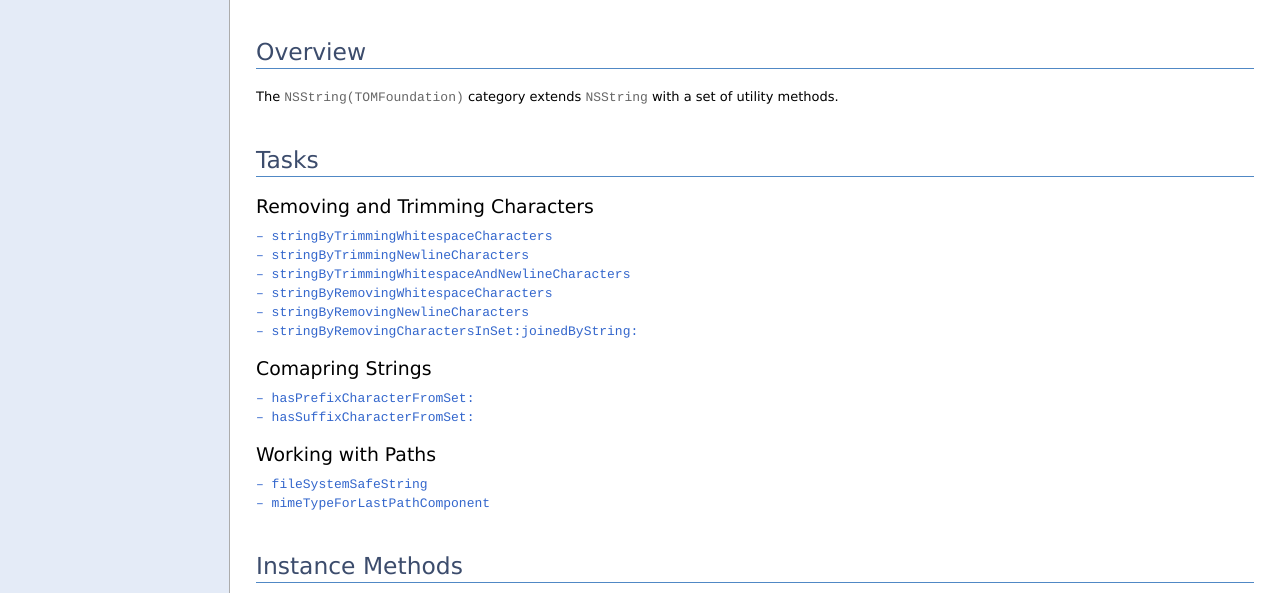
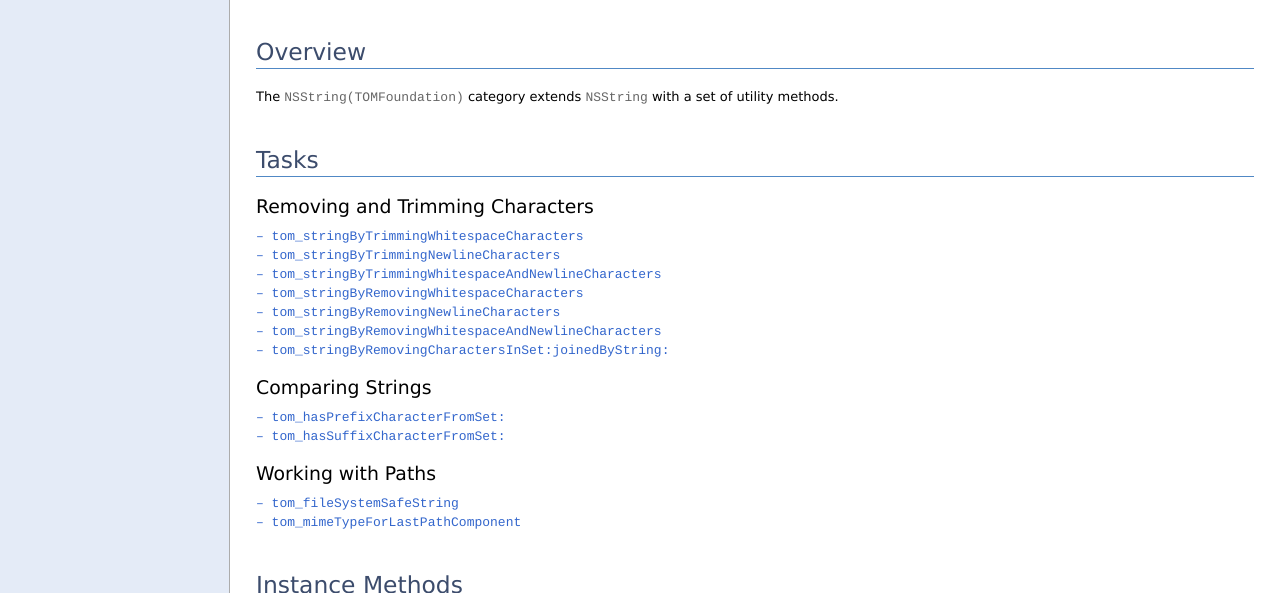
Before and after one commit to tomazsh/TOMFoundation, a plain HTML site: page Categories/NSString+TOMFoundation.html in a window 1280 px wide. Shown: the part 207-800 px from the top of the page. Drawn offline with Linux system fonts and the light colour scheme.

Commit message:
Update documentation for 0.0.2

```diff
--- a/Categories/NSString+TOMFoundation.html
+++ b/Categories/NSString+TOMFoundation.html
@@ -44,25 +44,27 @@
 
 	<option value="instance_methods">Instance Methods</option>
 
-	<option value="//api/name/fileSystemSafeString">&nbsp;&nbsp;&nbsp;&nbsp;- fileSystemSafeString</option>
+	<option value="//api/name/tom_fileSystemSafeString">&nbsp;&nbsp;&nbsp;&nbsp;- tom_fileSystemSafeString</option>
 
-	<option value="//api/name/hasPrefixCharacterFromSet:">&nbsp;&nbsp;&nbsp;&nbsp;- hasPrefixCharacterFromSet:</option>
+	<option value="//api/name/tom_hasPrefixCharacterFromSet:">&nbsp;&nbsp;&nbsp;&nbsp;- tom_hasPrefixCharacterFromSet:</option>
 
-	<option value="//api/name/hasSuffixCharacterFromSet:">&nbsp;&nbsp;&nbsp;&nbsp;- hasSuffixCharacterFromSet:</option>
+	<option value="//api/name/tom_hasSuffixCharacterFromSet:">&nbsp;&nbsp;&nbsp;&nbsp;- tom_hasSuffixCharacterFromSet:</option>
 
-	<option value="//api/name/mimeTypeForLastPathComponent">&nbsp;&nbsp;&nbsp;&nbsp;- mimeTypeForLastPathComponent</option>
+	<option value="//api/name/tom_mimeTypeForLastPathComponent">&nbsp;&nbsp;&nbsp;&nbsp;- tom_mimeTypeForLastPathComponent</option>
 
-	<option value="//api/name/stringByRemovingCharactersInSet:joinedByString:">&nbsp;&nbsp;&nbsp;&nbsp;- stringByRemovingCharactersInSet:joinedByString:</option>
+	<option value="//api/name/tom_stringByRemovingCharactersInSet:joinedByString:">&nbsp;&nbsp;&nbsp;&nbsp;- tom_stringByRemovingCharactersInSet:joinedByString:</option>
 
-	<option value="//api/name/stringByRemovingNewlineCharacters">&nbsp;&nbsp;&nbsp;&nbsp;- stringByRemovingNewlineCharacters</option>
+	<option value="//api/name/tom_stringByRemovingNewlineCharacters">&nbsp;&nbsp;&nbsp;&nbsp;- tom_stringByRemovingNewlineCharacters</option>
 
-	<option value="//api/name/stringByRemovingWhitespaceCharacters">&nbsp;&nbsp;&nbsp;&nbsp;- stringByRemovingWhitespaceCharacters</option>
+	<option value="//api/name/tom_stringByRemovingWhitespaceAndNewlineCharacters">&nbsp;&nbsp;&nbsp;&nbsp;- tom_stringByRemovingWhitespaceAndNewlineCharacters</option>
 
-	<option value="//api/name/stringByTrimmingNewlineCharacters">&nbsp;&nbsp;&nbsp;&nbsp;- stringByTrimmingNewlineCharacters</option>
+	<option value="//api/name/tom_stringByRemovingWhitespaceCharacters">&nbsp;&nbsp;&nbsp;&nbsp;- tom_stringByRemovingWhitespaceCharacters</option>
 
-	<option value="//api/name/stringByTrimmingWhitespaceAndNewlineCharacters">&nbsp;&nbsp;&nbsp;&nbsp;- stringByTrimmingWhitespaceAndNewlineCharacters</option>
+	<option value="//api/name/tom_stringByTrimmingNewlineCharacters">&nbsp;&nbsp;&nbsp;&nbsp;- tom_stringByTrimmingNewlineCharacters</option>
 
-	<option value="//api/name/stringByTrimmingWhitespaceCharacters">&nbsp;&nbsp;&nbsp;&nbsp;- stringByTrimmingWhitespaceCharacters</option>
+	<option value="//api/name/tom_stringByTrimmingWhitespaceAndNewlineCharacters">&nbsp;&nbsp;&nbsp;&nbsp;- tom_stringByTrimmingWhitespaceAndNewlineCharacters</option>
+
+	<option value="//api/name/tom_stringByTrimmingWhitespaceCharacters">&nbsp;&nbsp;&nbsp;&nbsp;- tom_stringByTrimmingWhitespaceCharacters</option>
 
 
 
@@ -82,7 +84,7 @@
 
 	<li><span class="nodisclosure"></span><span class="sectionName"><a href="#task_Removing and Trimming Characters">Removing and Trimming Characters</a></span></li>
 
-	<li><span class="nodisclosure"></span><span class="sectionName"><a href="#task_Comapring Strings">Comapring Strings</a></span></li>
+	<li><span class="nodisclosure"></span><span class="sectionName"><a href="#task_Comparing Strings">Comparing Strings</a></span></li>
 
 	<li><span class="nodisclosure"></span><span class="sectionName"><a href="#task_Working with Paths">Working with Paths</a></span></li>
 
@@ -98,25 +100,27 @@
 
 <li role="treeitem" class="children"><span class="disclosure"></span><span class="sectionName"><a href="#instance_methods">Instance Methods</a></span><ul>
 
-	<li><span class="nodisclosure"></span><span class="sectionName"><a href="#//api/name/fileSystemSafeString">fileSystemSafeString</a></span></li>
+	<li><span class="nodisclosure"></span><span class="sectionName"><a href="#//api/name/tom_fileSystemSafeString">tom_fileSystemSafeString</a></span></li>
 
-	<li><span class="nodisclosure"></span><span class="sectionName"><a href="#//api/name/hasPrefixCharacterFromSet:">hasPrefixCharacterFromSet:</a></span></li>
+	<li><span class="nodisclosure"></span><span class="sectionName"><a href="#//api/name/tom_hasPrefixCharacterFromSet:">tom_hasPrefixCharacterFromSet:</a></span></li>
 
-	<li><span class="nodisclosure"></span><span class="sectionName"><a href="#//api/name/hasSuffixCharacterFromSet:">hasSuffixCharacterFromSet:</a></span></li>
+	<li><span class="nodisclosure"></span><span class="sectionName"><a href="#//api/name/tom_hasSuffixCharacterFromSet:">tom_hasSuffixCharacterFromSet:</a></span></li>
 
-	<li><span class="nodisclosure"></span><span class="sectionName"><a href="#//api/name/mimeTypeForLastPathComponent">mimeTypeForLastPathComponent</a></span></li>
+	<li><span class="nodisclosure"></span><span class="sectionName"><a href="#//api/name/tom_mimeTypeForLastPathComponent">tom_mimeTypeForLastPathComponent</a></span></li>
 
-	<li><span class="nodisclosure"></span><span class="sectionName"><a href="#//api/name/stringByRemovingCharactersInSet:joinedByString:">stringByRemovingCharactersInSet:joinedByString:</a></span></li>
+	<li><span class="nodisclosure"></span><span class="sectionName"><a href="#//api/name/tom_stringByRemovingCharactersInSet:joinedByString:">tom_stringByRemovingCharactersInSet:joinedByString:</a></span></li>
 
-	<li><span class="nodisclosure"></span><span class="sectionName"><a href="#//api/name/stringByRemovingNewlineCharacters">stringByRemovingNewlineCharacters</a></span></li>
+	<li><span class="nodisclosure"></span><span class="sectionName"><a href="#//api/name/tom_stringByRemovingNewlineCharacters">tom_stringByRemovingNewlineCharacters</a></span></li>
 
-	<li><span class="nodisclosure"></span><span class="sectionName"><a href="#//api/name/stringByRemovingWhitespaceCharacters">stringByRemovingWhitespaceCharacters</a></span></li>
+	<li><span class="nodisclosure"></span><span class="sectionName"><a href="#//api/name/tom_stringByRemovingWhitespaceAndNewlineCharacters">tom_stringByRemovingWhitespaceAndNewlineCharacters</a></span></li>
 
-	<li><span class="nodisclosure"></span><span class="sectionName"><a href="#//api/name/stringByTrimmingNewlineCharacters">stringByTrimmingNewlineCharacters</a></span></li>
+	<li><span class="nodisclosure"></span><span class="sectionName"><a href="#//api/name/tom_stringByRemovingWhitespaceCharacters">tom_stringByRemovingWhitespaceCharacters</a></span></li>
 
-	<li><span class="nodisclosure"></span><span class="sectionName"><a href="#//api/name/stringByTrimmingWhitespaceAndNewlineCharacters">stringByTrimmingWhitespaceAndNewlineCharacters</a></span></li>
+	<li><span class="nodisclosure"></span><span class="sectionName"><a href="#//api/name/tom_stringByTrimmingNewlineCharacters">tom_stringByTrimmingNewlineCharacters</a></span></li>
 
-	<li><span class="nodisclosure"></span><span class="sectionName"><a href="#//api/name/stringByTrimmingWhitespaceCharacters">stringByTrimmingWhitespaceCharacters</a></span></li>
+	<li><span class="nodisclosure"></span><span class="sectionName"><a href="#//api/name/tom_stringByTrimmingWhitespaceAndNewlineCharacters">tom_stringByTrimmingWhitespaceAndNewlineCharacters</a></span></li>
+
+	<li><span class="nodisclosure"></span><span class="sectionName"><a href="#//api/name/tom_stringByTrimmingWhitespaceCharacters">tom_stringByTrimmingWhitespaceCharacters</a></span></li>
 
 </ul></li>
 
@@ -170,42 +174,49 @@
 						<ul class="task-list">
 							<li>
 	<span class="tooltip">
-		<code><a href="#//api/name/stringByTrimmingWhitespaceCharacters">&ndash;&nbsp;stringByTrimmingWhitespaceCharacters</a></code>
+		<code><a href="#//api/name/tom_stringByTrimmingWhitespaceCharacters">&ndash;&nbsp;tom_stringByTrimmingWhitespaceCharacters</a></code>
 		<span class="tooltip"><p>Creates and returns a new string by trimming whitespace characters from the receiver.</p></span>
 	</span>
 
 
 </li><li>
 	<span class="tooltip">
-		<code><a href="#//api/name/stringByTrimmingNewlineCharacters">&ndash;&nbsp;stringByTrimmingNewlineCharacters</a></code>
+		<code><a href="#//api/name/tom_stringByTrimmingNewlineCharacters">&ndash;&nbsp;tom_stringByTrimmingNewlineCharacters</a></code>
 		<span class="tooltip"><p>Creates and returns a new string by trimming newline characters from the receiver.</p></span>
 	</span>
 
 
 </li><li>
 	<span class="tooltip">
-		<code><a href="#//api/name/stringByTrimmingWhitespaceAndNewlineCharacters">&ndash;&nbsp;stringByTrimmingWhitespaceAndNewlineCharacters</a></code>
+		<code><a href="#//api/name/tom_stringByTrimmingWhitespaceAndNewlineCharacters">&ndash;&nbsp;tom_stringByTrimmingWhitespaceAndNewlineCharacters</a></code>
 		<span class="tooltip"><p>Creates and returns a new string by trimming whitespace and newline characters from the receiver.</p></span>
 	</span>
 
 
 </li><li>
 	<span class="tooltip">
-		<code><a href="#//api/name/stringByRemovingWhitespaceCharacters">&ndash;&nbsp;stringByRemovingWhitespaceCharacters</a></code>
+		<code><a href="#//api/name/tom_stringByRemovingWhitespaceCharacters">&ndash;&nbsp;tom_stringByRemovingWhitespaceCharacters</a></code>
 		<span class="tooltip"><p>Creates and returns a new string by removing all whitespace characters from the receiver.</p></span>
 	</span>
 
 
 </li><li>
 	<span class="tooltip">
-		<code><a href="#//api/name/stringByRemovingNewlineCharacters">&ndash;&nbsp;stringByRemovingNewlineCharacters</a></code>
+		<code><a href="#//api/name/tom_stringByRemovingNewlineCharacters">&ndash;&nbsp;tom_stringByRemovingNewlineCharacters</a></code>
 		<span class="tooltip"><p>Creates and returns a new string by removing all newline characters from the receiver.</p></span>
 	</span>
 
 
 </li><li>
 	<span class="tooltip">
-		<code><a href="#//api/name/stringByRemovingCharactersInSet:joinedByString:">&ndash;&nbsp;stringByRemovingCharactersInSet:joinedByString:</a></code>
+		<code><a href="#//api/name/tom_stringByRemovingWhitespaceAndNewlineCharacters">&ndash;&nbsp;tom_stringByRemovingWhitespaceAndNewlineCharacters</a></code>
+		<span class="tooltip"><p>Creates and returns a new string by removing all whitespace and newline characters from the receiver.</p></span>
+	</span>
+
+
+</li><li>
+	<span class="tooltip">
+		<code><a href="#//api/name/tom_stringByRemovingCharactersInSet:joinedByString:">&ndash;&nbsp;tom_stringByRemovingCharactersInSet:joinedByString:</a></code>
 		<span class="tooltip"><p>Creates and returns a new string by removing all whitespace and newline characters from the receiver.</p></span>
 	</span>
 
@@ -214,20 +225,20 @@
 						</ul>
 
 
-						<a title="Comapring Strings" name="task_Comapring Strings"></a>
-						<h3 class="subsubtitle task-title">Comapring Strings</h3>
+						<a title="Comparing Strings" name="task_Comparing Strings"></a>
+						<h3 class="subsubtitle task-title">Comparing Strings</h3>
 
 						<ul class="task-list">
 							<li>
 	<span class="tooltip">
-		<code><a href="#//api/name/hasPrefixCharacterFromSet:">&ndash;&nbsp;hasPrefixCharacterFromSet:</a></code>
+		<code><a href="#//api/name/tom_hasPrefixCharacterFromSet:">&ndash;&nbsp;tom_hasPrefixCharacterFromSet:</a></code>
 		<span class="tooltip"><p>Checks if the receiver&rsquo;s first character is a member of a character set.</p></span>
 	</span>
 
 
 </li><li>
 	<span class="tooltip">
-		<code><a href="#//api/name/hasSuffixCharacterFromSet:">&ndash;&nbsp;hasSuffixCharacterFromSet:</a></code>
+		<code><a href="#//api/name/tom_hasSuffixCharacterFromSet:">&ndash;&nbsp;tom_hasSuffixCharacterFromSet:</a></code>
 		<span class="tooltip"><p>Checks if the receiver&rsquo;s last character is a member of a character set.</p></span>
 	</span>
 
@@ -242,14 +253,14 @@
 						<ul class="task-list">
 							<li>
 	<span class="tooltip">
-		<code><a href="#//api/name/fileSystemSafeString">&ndash;&nbsp;fileSystemSafeString</a></code>
+		<code><a href="#//api/name/tom_fileSystemSafeString">&ndash;&nbsp;tom_fileSystemSafeString</a></code>
 		<span class="tooltip"><p>Creates and returns a new file system safe string from the receiver.</p></span>
 	</span>
 
 
 </li><li>
 	<span class="tooltip">
-		<code><a href="#//api/name/mimeTypeForLastPathComponent">&ndash;&nbsp;mimeTypeForLastPathComponent</a></code>
+		<code><a href="#//api/name/tom_mimeTypeForLastPathComponent">&ndash;&nbsp;tom_mimeTypeForLastPathComponent</a></code>
 		<span class="tooltip"><p>Attempts to create a mime type representation string from the receiver&rsquo;s filename extension.</p></span>
 	</span>
 
@@ -272,8 +283,8 @@
 						<h2 class="subtitle subtitle-methods">Instance Methods</h2>
 
 						<div class="section-method">
-	<a name="//api/name/fileSystemSafeString" title="fileSystemSafeString"></a>
-	<h3 class="subsubtitle method-title">fileSystemSafeString</h3>
+	<a name="//api/name/tom_fileSystemSafeString" title="tom_fileSystemSafeString"></a>
+	<h3 class="subsubtitle method-title">tom_fileSystemSafeString</h3>
 
 
 
@@ -283,7 +294,7 @@
 
 
 
-	<div class="method-subsection method-declaration"><code>- (NSString *)fileSystemSafeString</code></div>
+	<div class="method-subsection method-declaration"><code>- (NSString *)tom_fileSystemSafeString</code></div>
 
 
 
@@ -313,8 +324,8 @@
 </div>
 
 						<div class="section-method">
-	<a name="//api/name/hasPrefixCharacterFromSet:" title="hasPrefixCharacterFromSet:"></a>
-	<h3 class="subsubtitle method-title">hasPrefixCharacterFromSet:</h3>
+	<a name="//api/name/tom_hasPrefixCharacterFromSet:" title="tom_hasPrefixCharacterFromSet:"></a>
+	<h3 class="subsubtitle method-title">tom_hasPrefixCharacterFromSet:</h3>
 
 
 
@@ -324,7 +335,7 @@
 
 
 
-	<div class="method-subsection method-declaration"><code>- (BOOL)hasPrefixCharacterFromSet:(NSCharacterSet *)<em>characterSet</em></code></div>
+	<div class="method-subsection method-declaration"><code>- (BOOL)tom_hasPrefixCharacterFromSet:(NSCharacterSet *)<em>characterSet</em></code></div>
 
 
 
@@ -364,8 +375,8 @@
 </div>
 
 						<div class="section-method">
-	<a name="//api/name/hasSuffixCharacterFromSet:" title="hasSuffixCharacterFromSet:"></a>
-	<h3 class="subsubtitle method-title">hasSuffixCharacterFromSet:</h3>
+	<a name="//api/name/tom_hasSuffixCharacterFromSet:" title="tom_hasSuffixCharacterFromSet:"></a>
+	<h3 class="subsubtitle method-title">tom_hasSuffixCharacterFromSet:</h3>
 
 
 
@@ -375,7 +386,7 @@
 
 
 
-	<div class="method-subsection method-declaration"><code>- (BOOL)hasSuffixCharacterFromSet:(NSCharacterSet *)<em>characterSet</em></code></div>
+	<div class="method-subsection method-declaration"><code>- (BOOL)tom_hasSuffixCharacterFromSet:(NSCharacterSet *)<em>characterSet</em></code></div>
 
 
 
@@ -415,8 +426,8 @@
 </div>
 
 						<div class="section-method">
-	<a name="//api/name/mimeTypeForLastPathComponent" title="mimeTypeForLastPathComponent"></a>
-	<h3 class="subsubtitle method-title">mimeTypeForLastPathComponent</h3>
+	<a name="//api/name/tom_mimeTypeForLastPathComponent" title="tom_mimeTypeForLastPathComponent"></a>
+	<h3 class="subsubtitle method-title">tom_mimeTypeForLastPathComponent</h3>
 
 
 
@@ -426,7 +437,7 @@
 
 
 
-	<div class="method-subsection method-declaration"><code>- (NSString *)mimeTypeForLastPathComponent</code></div>
+	<div class="method-subsection method-declaration"><code>- (NSString *)tom_mimeTypeForLastPathComponent</code></div>
 
 
 
@@ -456,8 +467,8 @@
 </div>
 
 						<div class="section-method">
-	<a name="//api/name/stringByRemovingCharactersInSet:joinedByString:" title="stringByRemovingCharactersInSet:joinedByString:"></a>
-	<h3 class="subsubtitle method-title">stringByRemovingCharactersInSet:joinedByString:</h3>
+	<a name="//api/name/tom_stringByRemovingCharactersInSet:joinedByString:" title="tom_stringByRemovingCharactersInSet:joinedByString:"></a>
+	<h3 class="subsubtitle method-title">tom_stringByRemovingCharactersInSet:joinedByString:</h3>
 
 
 
@@ -467,7 +478,7 @@
 
 
 
-	<div class="method-subsection method-declaration"><code>- (NSString *)stringByRemovingCharactersInSet:(NSCharacterSet *)<em>characterSet</em> joinedByString:(NSString *)<em>joiningString</em></code></div>
+	<div class="method-subsection method-declaration"><code>- (NSString *)tom_stringByRemovingCharactersInSet:(NSCharacterSet *)<em>characterSet</em> joinedByString:(NSString *)<em>joiningString</em></code></div>
 
 
 
@@ -512,8 +523,8 @@
 </div>
 
 						<div class="section-method">
-	<a name="//api/name/stringByRemovingNewlineCharacters" title="stringByRemovingNewlineCharacters"></a>
-	<h3 class="subsubtitle method-title">stringByRemovingNewlineCharacters</h3>
+	<a name="//api/name/tom_stringByRemovingNewlineCharacters" title="tom_stringByRemovingNewlineCharacters"></a>
+	<h3 class="subsubtitle method-title">tom_stringByRemovingNewlineCharacters</h3>
 
 
 
@@ -523,7 +534,7 @@
 
 
 
-	<div class="method-subsection method-declaration"><code>- (NSString *)stringByRemovingNewlineCharacters</code></div>
+	<div class="method-subsection method-declaration"><code>- (NSString *)tom_stringByRemovingNewlineCharacters</code></div>
 
 
 
@@ -553,18 +564,18 @@
 </div>
 
 						<div class="section-method">
-	<a name="//api/name/stringByRemovingWhitespaceCharacters" title="stringByRemovingWhitespaceCharacters"></a>
-	<h3 class="subsubtitle method-title">stringByRemovingWhitespaceCharacters</h3>
+	<a name="//api/name/tom_stringByRemovingWhitespaceAndNewlineCharacters" title="tom_stringByRemovingWhitespaceAndNewlineCharacters"></a>
+	<h3 class="subsubtitle method-title">tom_stringByRemovingWhitespaceAndNewlineCharacters</h3>
 
 
 
 	<div class="method-subsection brief-description">
-		<p>Creates and returns a new string by removing all whitespace characters from the receiver.</p>
+		<p>Creates and returns a new string by removing all whitespace and newline characters from the receiver.</p>
 	</div>
 
 
 
-	<div class="method-subsection method-declaration"><code>- (NSString *)stringByRemovingWhitespaceCharacters</code></div>
+	<div class="method-subsection method-declaration"><code>- (NSString *)tom_stringByRemovingWhitespaceAndNewlineCharacters</code></div>
 
 
 
@@ -594,18 +605,18 @@
 </div>
 
 						<div class="section-method">
-	<a name="//api/name/stringByTrimmingNewlineCharacters" title="stringByTrimmingNewlineCharacters"></a>
-	<h3 class="subsubtitle method-title">stringByTrimmingNewlineCharacters</h3>
+	<a name="//api/name/tom_stringByRemovingWhitespaceCharacters" title="tom_stringByRemovingWhitespaceCharacters"></a>
+	<h3 class="subsubtitle method-title">tom_stringByRemovingWhitespaceCharacters</h3>
 
 
 
 	<div class="method-subsection brief-description">
-		<p>Creates and returns a new string by trimming newline characters from the receiver.</p>
+		<p>Creates and returns a new string by removing all whitespace characters from the receiver.</p>
 	</div>
 
 
 
-	<div class="method-subsection method-declaration"><code>- (NSString *)stringByTrimmingNewlineCharacters</code></div>
+	<div class="method-subsection method-declaration"><code>- (NSString *)tom_stringByRemovingWhitespaceCharacters</code></div>
 
 
 
@@ -635,18 +646,18 @@
 </div>
 
 						<div class="section-method">
-	<a name="//api/name/stringByTrimmingWhitespaceAndNewlineCharacters" title="stringByTrimmingWhitespaceAndNewlineCharacters"></a>
-	<h3 class="subsubtitle method-title">stringByTrimmingWhitespaceAndNewlineCharacters</h3>
+	<a name="//api/name/tom_stringByTrimmingNewlineCharacters" title="tom_stringByTrimmingNewlineCharacters"></a>
+	<h3 class="subsubtitle method-title">tom_stringByTrimmingNewlineCharacters</h3>
 
 
 
 	<div class="method-subsection brief-description">
-		<p>Creates and returns a new string by trimming whitespace and newline characters from the receiver.</p>
+		<p>Creates and returns a new string by trimming newline characters from the receiver.</p>
 	</div>
 
 
 
-	<div class="method-subsection method-declaration"><code>- (NSString *)stringByTrimmingWhitespaceAndNewlineCharacters</code></div>
+	<div class="method-subsection method-declaration"><code>- (NSString *)tom_stringByTrimmingNewlineCharacters</code></div>
 
 
 
@@ -676,8 +687,49 @@
 </div>
 
 						<div class="section-method">
-	<a name="//api/name/stringByTrimmingWhitespaceCharacters" title="stringByTrimmingWhitespaceCharacters"></a>
-	<h3 class="subsubtitle method-title">stringByTrimmingWhitespaceCharacters</h3>
+	<a name="//api/name/tom_stringByTrimmingWhitespaceAndNewlineCharacters" title="tom_stringByTrimmingWhitespaceAndNewlineCharacters"></a>
+	<h3 class="subsubtitle method-title">tom_stringByTrimmingWhitespaceAndNewlineCharacters</h3>
+
+
+
+	<div class="method-subsection brief-description">
+		<p>Creates and returns a new string by trimming whitespace and newline characters from the receiver.</p>
+	</div>
+
+
+
+	<div class="method-subsection method-declaration"><code>- (NSString *)tom_stringByTrimmingWhitespaceAndNewlineCharacters</code></div>
+
+
+
+
+
+	<div class="method-subsection return">
+		<h4 class="method-subtitle parameter-title">Return Value</h4>
+		<p>A <code>NSString</code> object.</p>
+	</div>
+
+
+
+
+
+
+
+
+
+
+
+	<div class="method-subsection declared-in-section">
+		<h4 class="method-subtitle">Declared In</h4>
+		<code class="declared-in-ref">NSString+TOMFoundation.h</code><br />
+	</div>
+
+
+</div>
+
+						<div class="section-method">
+	<a name="//api/name/tom_stringByTrimmingWhitespaceCharacters" title="tom_stringByTrimmingWhitespaceCharacters"></a>
+	<h3 class="subsubtitle method-title">tom_stringByTrimmingWhitespaceCharacters</h3>
 
 
 
@@ -687,7 +739,7 @@
 
 
 
-	<div class="method-subsection method-declaration"><code>- (NSString *)stringByTrimmingWhitespaceCharacters</code></div>
+	<div class="method-subsection method-declaration"><code>- (NSString *)tom_stringByTrimmingWhitespaceCharacters</code></div>
 
 
 
@@ -729,7 +781,7 @@
 				<div id="footer">
 					<hr />
 					<div class="footer-copyright">
-						<p><span class="copyright">&copy; 2013 Tomaz Nedeljko. All rights reserved. (Last updated: 2013-01-14)</span><br />
+						<p><span class="copyright">&copy; 2013 Tomaz Nedeljko. All rights reserved. (Last updated: 2013-07-27)</span><br />
 
 						<span class="generator">Generated by <a href="http://appledoc.gentlebytes.com">appledoc 2.1 (build 840)</a>.</span></p>
 
```
Also changed, not shown: hierarchy.html (+1 -1 lines), index.html (+1 -1 lines).
